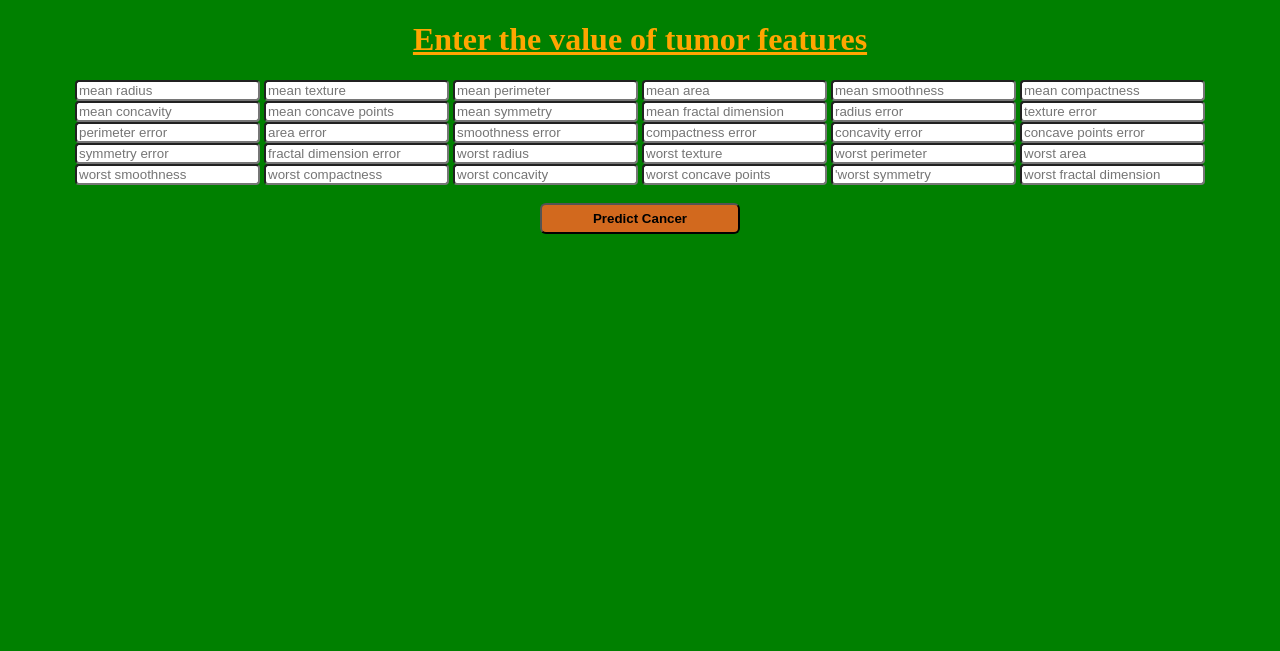
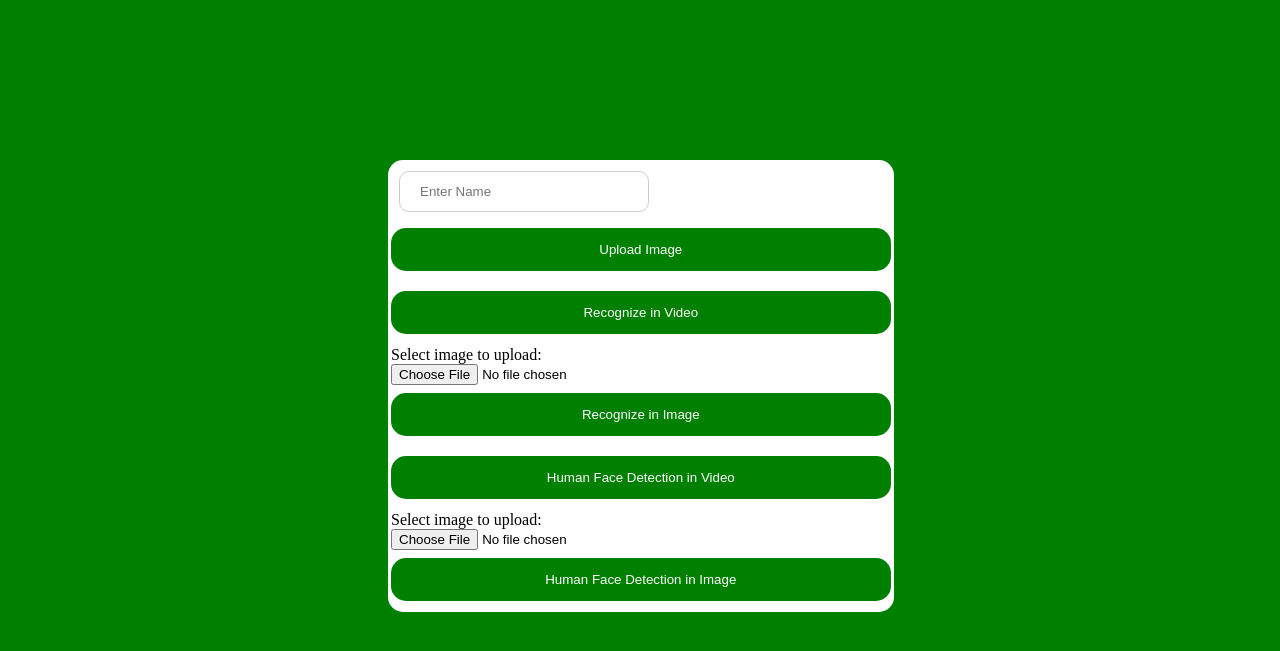
Before and after one commit to Jyoti666/Breast_Cancer_Detection, a Flask app: page / in a window 1280 px wide. Shown: the top 651 px of the page. Run offline with Flask 2, Linux system fonts and the light colour scheme; parts of the project's set-up code (start-up, migrations or seed data) failed here and were passed over.

Commit message:
Update index.html

```diff
--- a/templates/index.html
+++ b/templates/index.html
@@ -1,104 +1,75 @@
-<!-- This is GUI for Breast Cancer Detection Application Using Machine Learning Classifer -->
 
 <!DOCTYPE html>
-<html >
+<html>
  <head>
-  <meta charset="UTF-8">
-  <title>ML API</title>
-
-  <style>
-    /* CSS code for button */
-    body {
-      background-color: #008000;
-      background-repeat: no-repeat;
-      background-attachment: fixed;
-      background-size: cover;
+    <meta name="viewport" content="width=device-width,initial-scale=1.0">
+ <title>LOGIN PAGE </title>
+<style type="text/css">
+        body{
+		    background-color:green;
 		}
 
-    /* CSS code for button */
-    .button_css {
-    color: #494949 !important;
-    text-transform: uppercase;
-    text-decoration: none;
-    background: #ffffff;
-    padding: 20px;
-    border: 4px solid #494949 !important;
+        table{
+            margin-top:160px;
+            margin-left: 380px;
+            width:40%;
+            border-radius:15px;
+        }
+        input[type=text]{
+            width: 50%;
+            padding: 12px 20px;
+            margin: 8px 8px;
             display: inline-block;
-    transition: all 0.4s ease 0s;
+            border: 1px solid #ccc;
+            box-sizing: border-box;
+            border-radius:10px;
+        }
+        input[type=submit]{
+            background-color: green;
+            color: white;
+            padding: 14px 20px;
+            margin: 8px 0;
+            border: none;
+            cursor: pointer;
+            width: 100%;
+            border-radius: 15px;
         }
 
-    .button_css:hover {
-    color: #ffffff !important;
-    background: #f6b93b;
-    border-color: #f6b93b !important;
-    transition: all 0.4s ease 0s;
+        input[type=submit]:hover{
+            background-color: lightgreen;
+            color:black;
         }
+
+
 </style>
+ </head>
+ <body>
+     <form method="post" enctype = "multipart/form-data">
+          <table align="center" bgcolor=white>
 
-</head>
-
-<body>
-
- <div class="login">
-
-    <!-- Get input for predict the cancer -->
-    <center>
-    <form action="{{ url_for('predict')}}"method="post">
-        <h1 style="color:#FFA500 "><u>Enter the value of tumor features</u></h1>
-
-    	<input type="text" name="mean_radius" placeholder="mean radius" style="border-radius: 4px" required="required" />
-        <input type="text" name="mean_texture" placeholder="mean texture" style="border-radius: 4px" required="required" />
-		<input type="text" name="mean_perimeter" placeholder="mean perimeter" style="border-radius: 4px" required="required" />
-		<input type="text" name="mean_area" placeholder="mean area" style="border-radius: 4px" required="required" />
-        <input type="text" name="mean_smoothness" placeholder="mean smoothness" style="border-radius: 4px" required="required" />
-		<input type="text" name="mean_compactness" placeholder="mean compactness" style="border-radius: 4px" required="required" />
-		<br>
-    	<input type="text" name="mean_concavity" placeholder="mean concavity" style="border-radius: 4px" required="required" />
-        <input type="text" name="mean_concave_points" placeholder="mean concave points" style="border-radius: 4px" required="required" />
-		<input type="text" name="mean_symmetry" placeholder="mean symmetry" style="border-radius: 4px" required="required" />
-    	<input type="text" name="mean_fractal_dimension" placeholder="mean fractal dimension" style="border-radius: 4px" required="required" />
-        <input type="text" name="radius_error" placeholder="radius error" style="border-radius: 4px" required="required" />
-		<input type="text" name="texture_error" placeholder="texture error" style="border-radius: 4px" required="required" />
-		<br>
-    	<input type="text" name="perimeter_error" placeholder="perimeter error" style="border-radius: 4px" required="required" />
-        <input type="text" name="area_error" placeholder="area error " style="border-radius: 4px" required="required" />
-		<input type="text" name="smoothness_error" placeholder="smoothness error" style="border-radius: 4px" required="required" />
-    	<input type="text" name="compactness_error" placeholder="compactness error" style="border-radius: 4px" required="required" />
-        <input type="text" name="concavity_error" placeholder="concavity error" style="border-radius: 4px" required="required" />
-		<input type="text" name="concave_points_error" placeholder="concave points error" style="border-radius: 4px" required="required" />
-    	<br>
-    	<input type="text" name="symmetry_error" placeholder="symmetry error" style="border-radius: 4px" required="required" />
-        <input type="text" name="fractal_dimension_error" placeholder="fractal dimension error" style="border-radius: 4px" required="required" />
-		<input type="text" name="worst_radius" placeholder="worst radius" style="border-radius: 4px" required="required" />
-    	<input type="text" name="worst_texture" placeholder="worst texture" style="border-radius: 4px" required="required" />
-        <input type="text" name="worst_perimeter" placeholder="worst perimeter" style="border-radius: 4px" required="required" />
-		<input type="text" name="worst_area" placeholder="worst area" style="border-radius: 4px" required="required" />
-		<br>
-    	<input type="text" name="worst_smoothness" placeholder="worst smoothness" style="border-radius: 4px" required="required" />
-        <input type="text" name="worst_compactness" placeholder="worst compactness" style="border-radius: 4px" required="required" />
-		<input type="text" name="worst_concavity" placeholder="worst concavity" style="border-radius: 4px" required="required" />
-    	<input type="text" name="worst_concave_points" placeholder="worst concave points" style="border-radius: 4px" required="required" />
-        <input type="text" name="worst_symmetry" placeholder="'worst symmetry" style="border-radius: 4px" required="required" />
-		<input type="text" name="worst_fractal_dimension" placeholder="worst fractal dimension" style="border-radius: 4px" required="required" />
-        <br>
-        <br>
-
-        <!-- Show button -->
-        <div class="button_cont" align="center">
-            <button type="submit" class="btn btn-primary btn-block btn-large" style="border-radius: 6px; padding: 6px; background-color: #D2691E; width: 200px"><strong>Predict Cancer</strong></button>
-        </div>
-
+                <tr>
+                <td><input type="text" placeholder="Enter Name" name="name" id="name">
+      				<input type="submit" value="Upload Image" name="upload_img" formaction="{{ url_for('upload_img')}}">
+                </td>
+                </tr>
+                <tr>
+                <td><input type="submit" value="Recognize in Video" name="video_recog" formaction="{{ url_for('video_recog')}}"></td>
+                </tr>
+                <tr>
+                <td>Select image to upload:<br>
+  				<input type="file" name="img_recog">
+                <input type="submit" value="Recognize in Image" name="img_recog" formaction="{{ url_for('img_recog')}}"></td>
+                </tr>
+                <tr>
+                <td><input type="submit" value="Human Face Detection in Video" name="submit" formaction="{{ url_for('predict')}}"></td>
+                </tr>
+                <tr>
+                <td>Select image to upload:<br>
+  				<input type="file" name="image">
+                <input type="submit" value="Human Face Detection in Image" name="submit" formaction="{{ url_for('img_detect')}}" ></td>
+                </tr>
+          </table>
     </form>
-    </center>
-
-   <!-- Show predicted output using ML model -->
-   <div>
-       <center>
-   <h1 style="color:#FFA500 ">{{ prediction_text }}</h1>
-       </center>
-   </div>
-
- </div>
 
  </body>
  </html>
```
Lines whose indentation alone changed are shown as unchanged.
